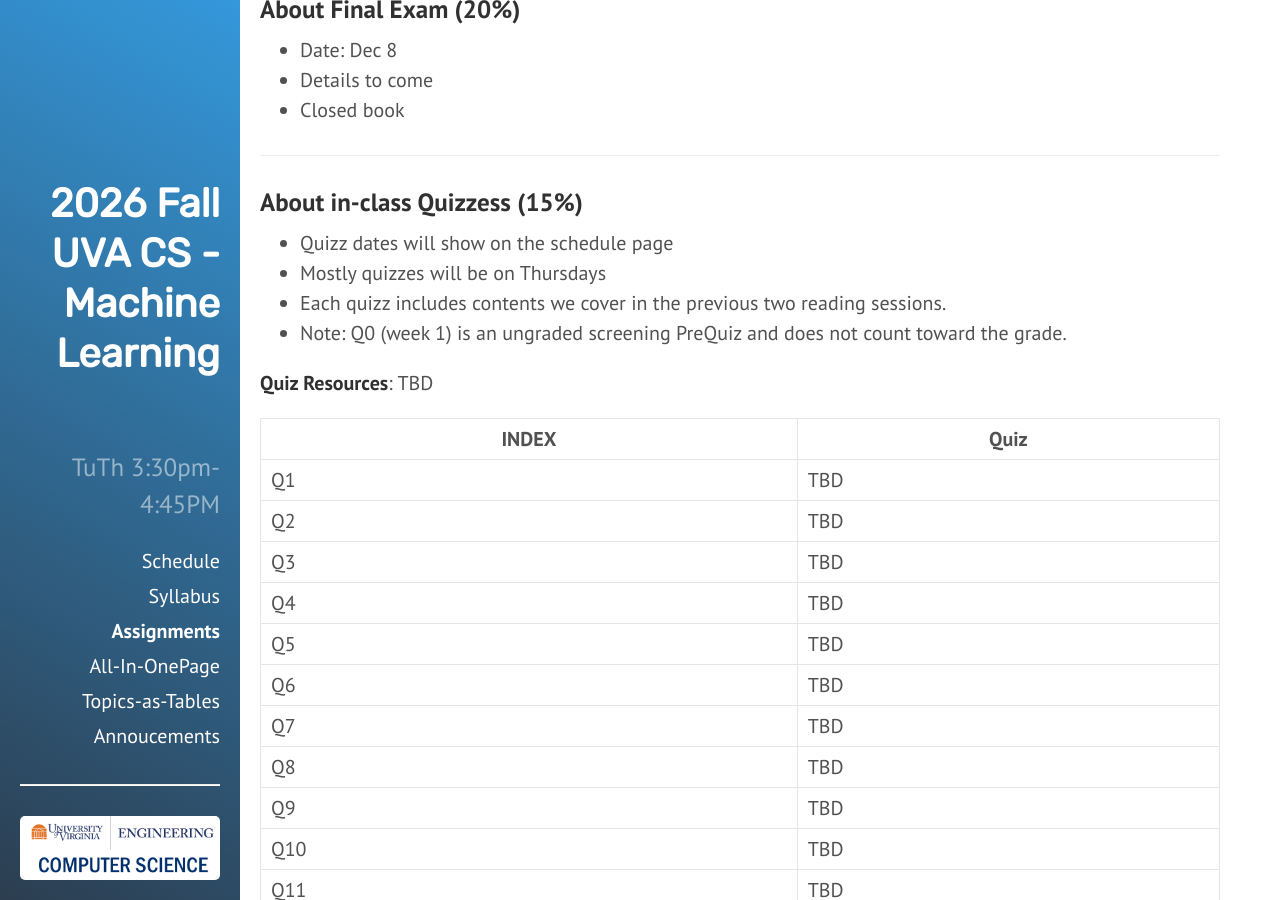
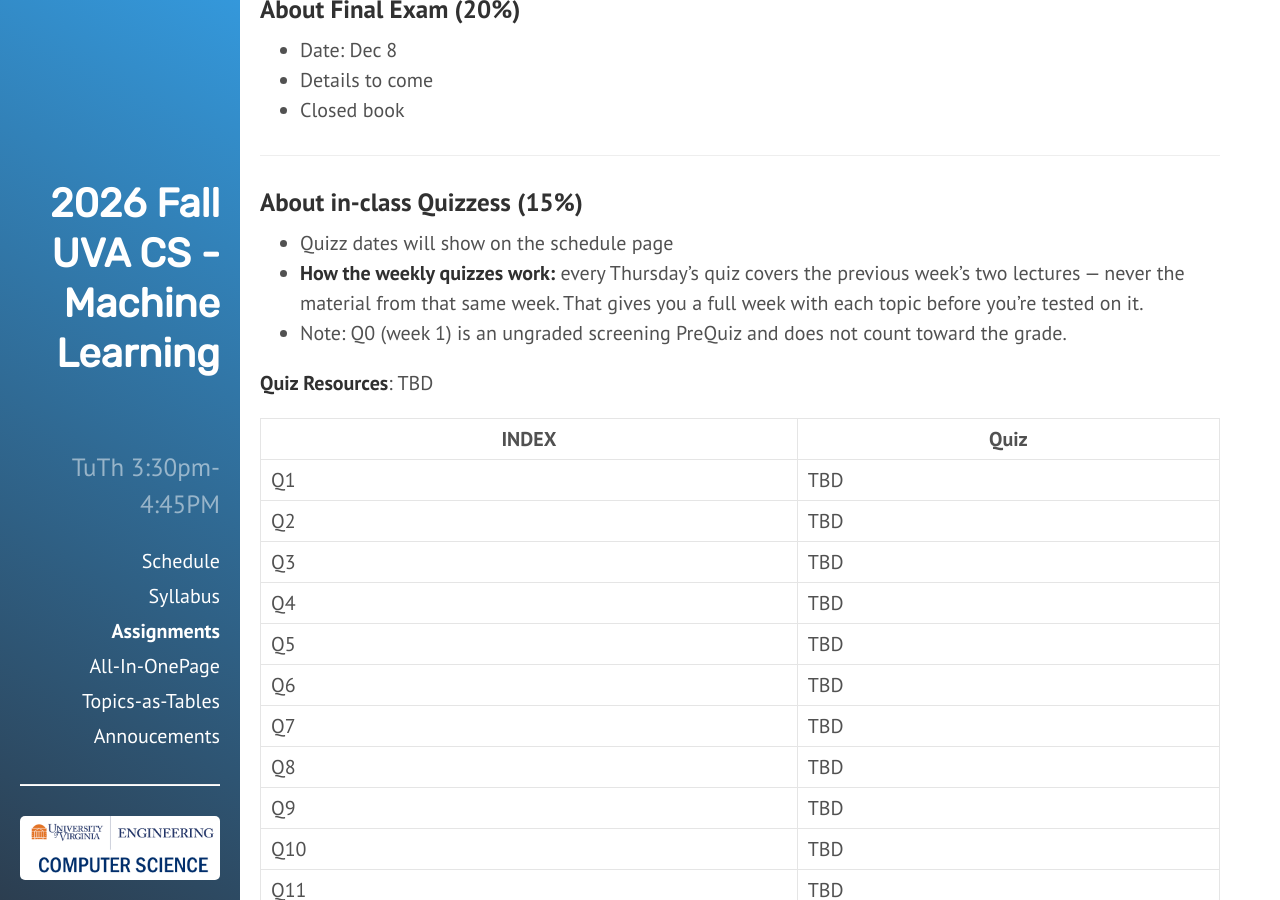
Before and after one commit to qiyanjun/2026Fall-UVA-CS-MachineLearningDeep, a Jekyll site: the page built from Assignments.md, in a window 1280 px wide and 900 px high, scrolled down 1147 px. Built offline with Jekyll 4.4.1, drawn with Linux system fonts in a browser that asks for light colours.

Commit message:
Clarify weekly quiz coverage on Assignments and Announcements pages
Co-Authored-By: Claude Opus 5 <noreply@anthropic.com>

```diff
--- a/Assignments.md
+++ b/Assignments.md
@@ -94,8 +94,7 @@ TBD.
 
 ### About in-class Quizzess (15%)
 + Quizz dates will show on the schedule page
-+ Mostly quizzes will be on Thursdays
-+ Each quizz includes contents we cover in the previous two reading sessions.
++ **How the weekly quizzes work:** every Thursday's quiz covers the previous week's two lectures — never the material from that same week. That gives you a full week with each topic before you're tested on it.
 + Note: Q0 (week 1) is an ungraded screening PreQuiz and does not count toward the grade.
 
 **Quiz Resources**: TBD
```
Also changed, not shown: z26fBlog.md (+1 -1 lines).
